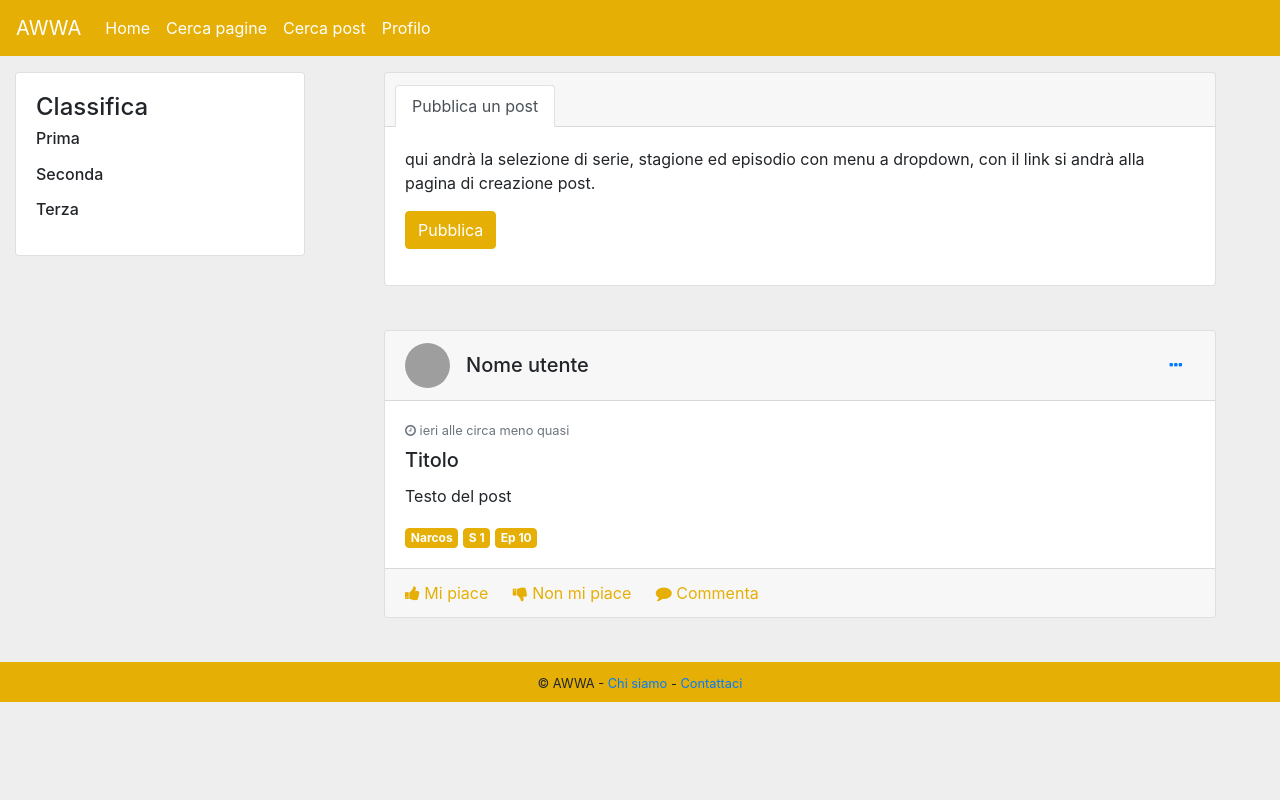
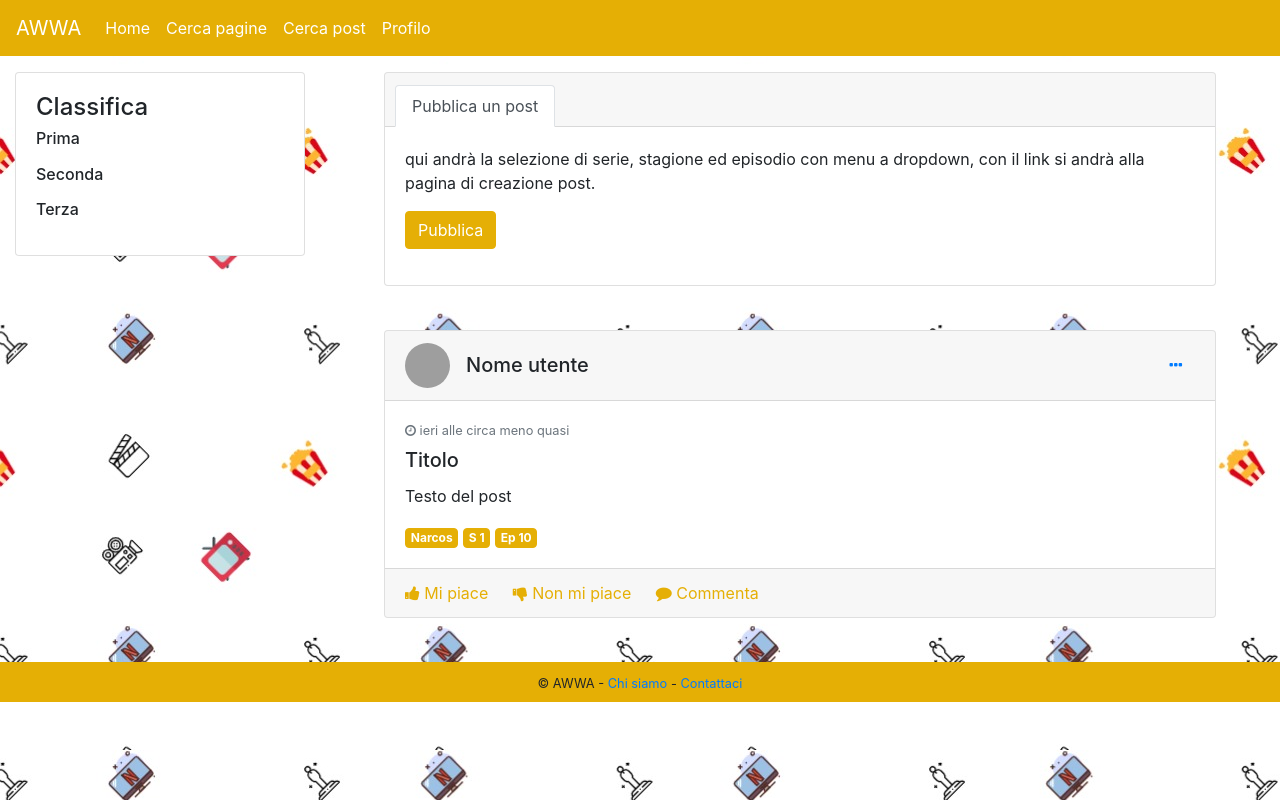
Before and after one commit to glatrofa/facefilm, a PHP site: page /home.html in a window 1280 px wide. Run offline with PHP 8.4, Linux system fonts and the light colour scheme; some libraries are stand-ins or nearby versions; grey boxes are pictures that could not be loaded.

Commit message:
Aggiunta immagine di sfondo

```diff
--- a/src/css/home.css
+++ b/src/css/home.css
@@ -1,5 +1,6 @@
 body {
     background-color: #eeeeee;
+    background-image: url(../img/bg-pattern/pattern.jpg);
 }
 
 .h7 {
```
